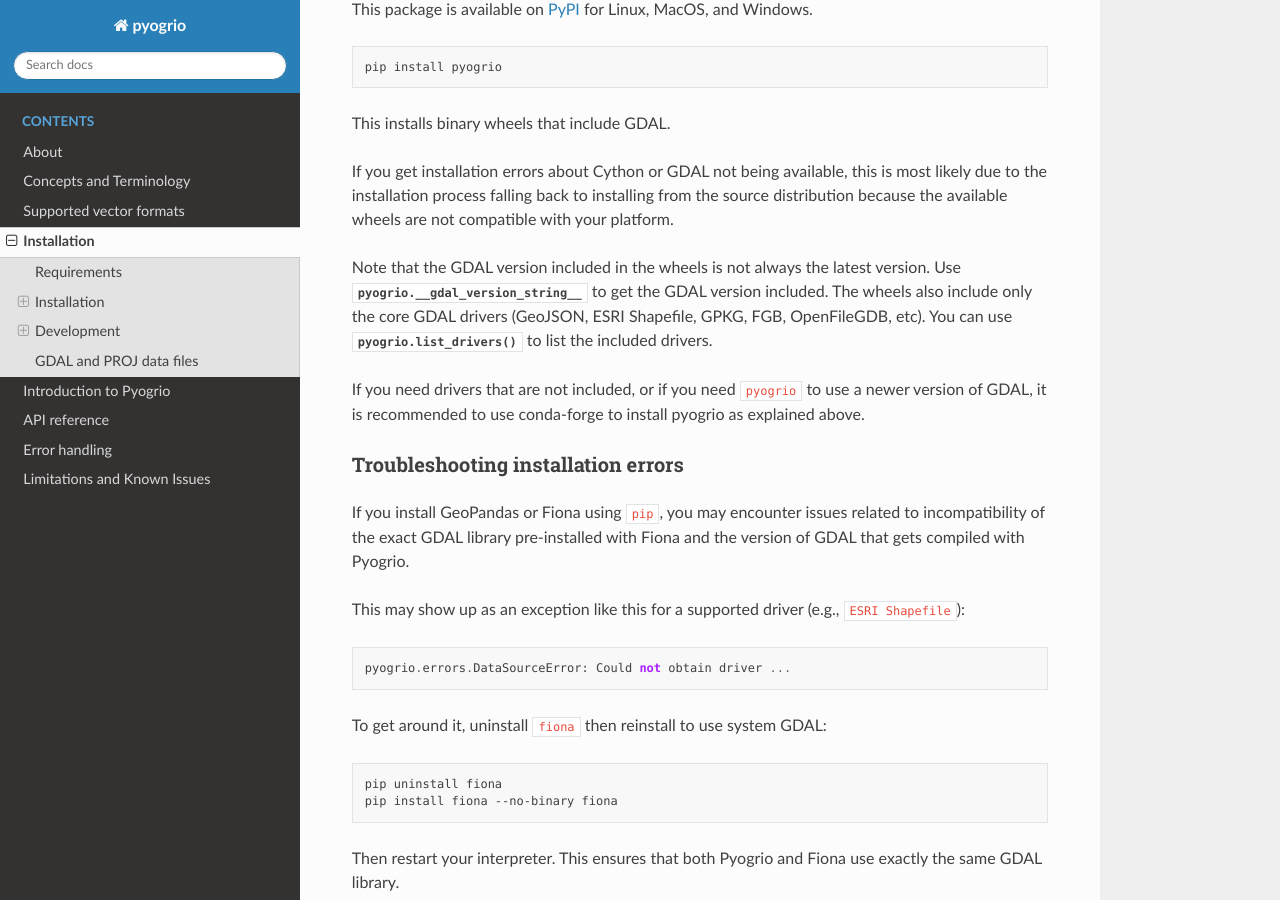
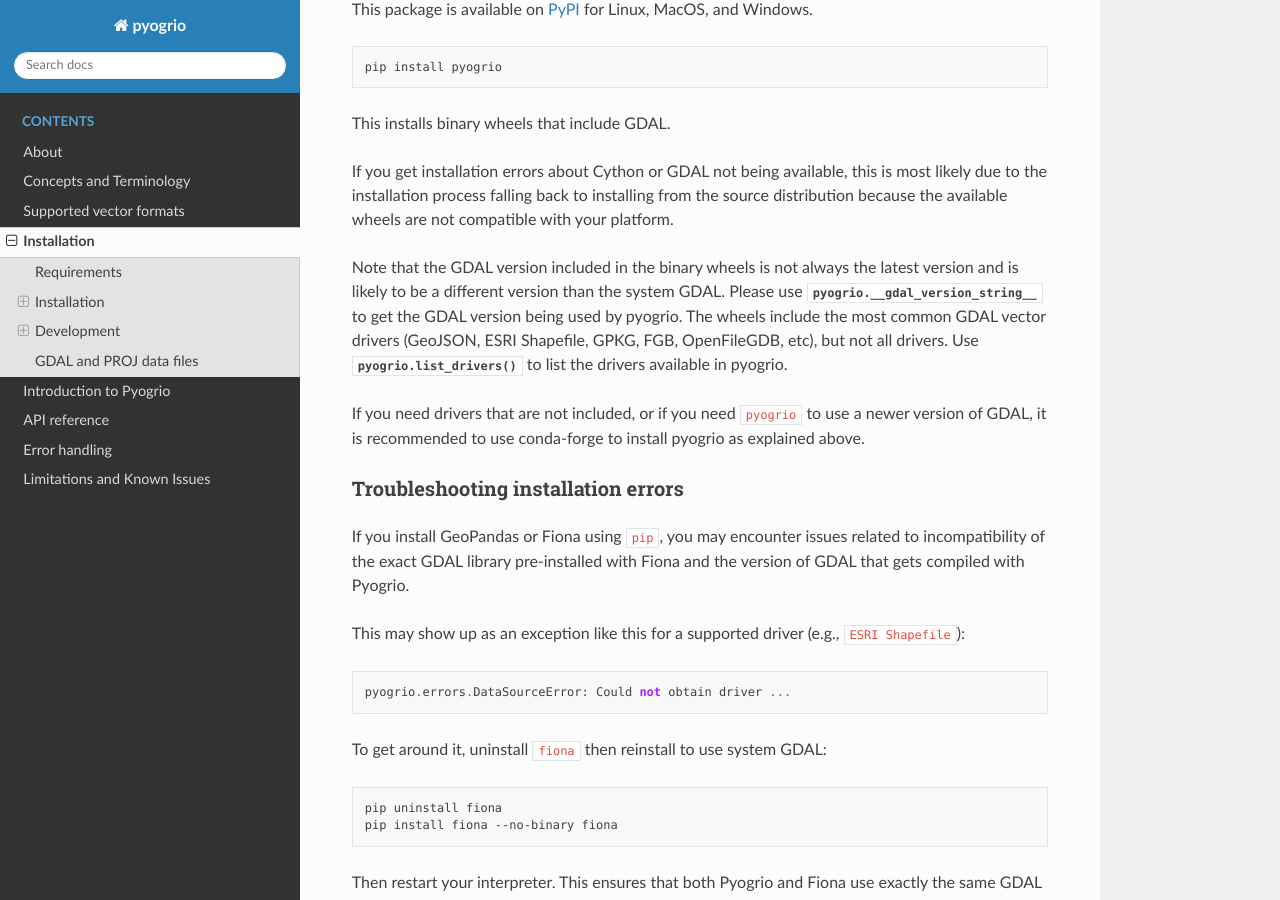
Before and after one commit to geopandas/pyogrio, a Sphinx documentation site: the page built from docs/source/install.md, in a window 1280 px wide and 900 px high, scrolled down 856 px. Built offline with Sphinx 7.4.7 and the Read the Docs theme 3.1.0, drawn with Linux system fonts in a browser that asks for light colours; the version number could not be read and is left out.

Commit message:
Update install.md

```diff
--- a/docs/source/install.md
+++ b/docs/source/install.md
@@ -46,11 +46,12 @@
 source distribution because the available wheels are not compatible with your
 platform.
 
-Note that the GDAL version included in the wheels is not always the latest version.
-Use {attr}`pyogrio.__gdal_version_string__` to get the GDAL version included.
-The wheels also include only the core GDAL drivers (GeoJSON, ESRI Shapefile, GPKG,
-FGB, OpenFileGDB, etc). You can use {func}`pyogrio.list_drivers()` to list the
-included drivers.
+Note that the GDAL version included in the binary wheels is not always the latest
+version and is likely to be a different version than the system GDAL. Please use
+{attr}`pyogrio.__gdal_version_string__` to get the GDAL version being used by pyogrio.
+The wheels include the most common GDAL vector drivers (GeoJSON, ESRI Shapefile,
+GPKG, FGB, OpenFileGDB, etc), but not all drivers. Use {func}`pyogrio.list_drivers()`
+to list the drivers available in pyogrio.
 
 If you need drivers that are not included, or if you need `pyogrio` to use a newer
 version of GDAL, it is recommended to use conda-forge to install pyogrio as
```
